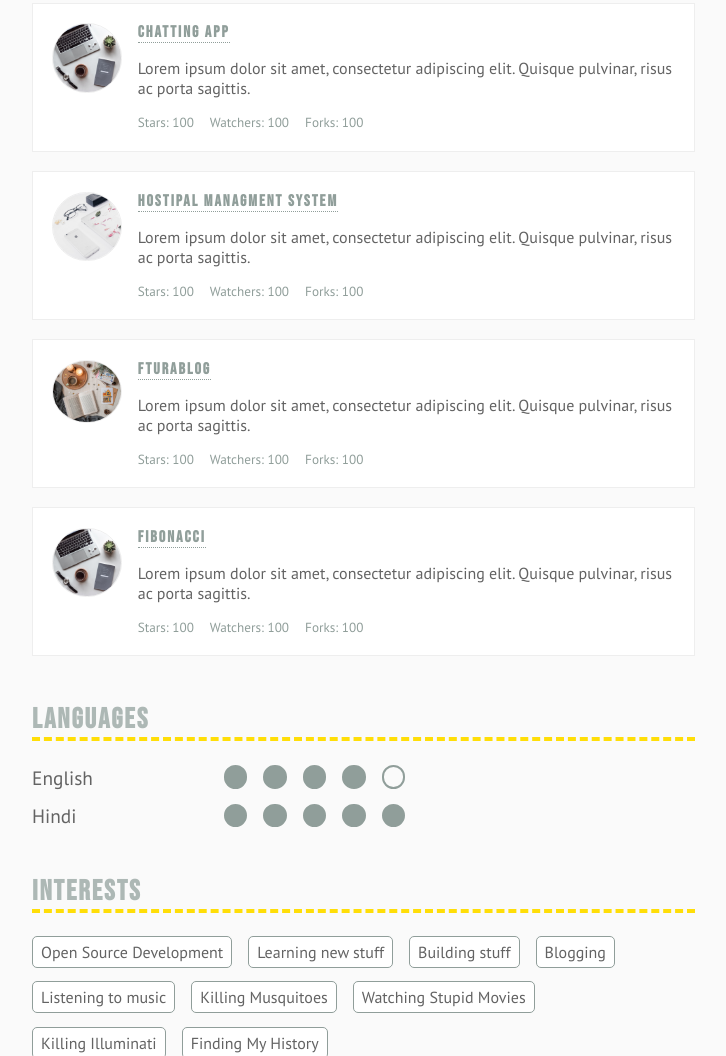
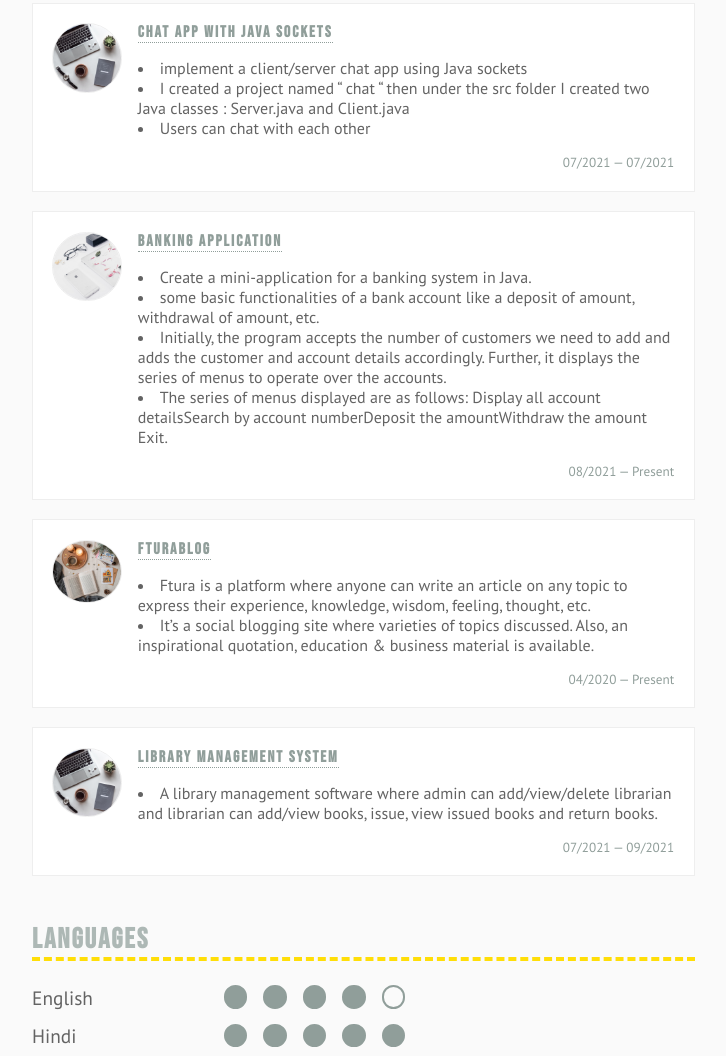
Before and after one commit to pankajkumar903/pankajkumar903.github.io, a plain HTML site: page index.html in a window 1280 px wide. Shown: the part 1204-2260 px from the top of the page, without its empty margins (551-1277 px from the left). Drawn offline with Linux system fonts and the light colour scheme; files whose address does not match are found by name.

Commit message:
Update index.html

```diff
--- a/index.html
+++ b/index.html
@@ -20,22 +20,22 @@
 		<p>Full Stack JAva developer</p>
 
 		<div class="contact-info">
-			<a href="#">
+			<a href="pankajkr903@gmail.com">
 				<i class="icon icon-mail">&#xe800;</i>
 				<span class="text">pankajkr903@gmail.com</span>
 			</a>
 
-			<a href="#">
+			<a href="+91 9521606147">
 				<i class="icon icon-mobile">&#xe802;</i>
 				<span class="text">+91 9521606147</span>
 			</a>
 
-			<a href="#">
+			<a href="https://www.google.com/maps/place/Delhi/@28.6466773,76.813073,10z/data=!3m1!4b1!4m5!3m4!1s0x390cfd5b347eb62d:0x37205b715389640!8m2!3d28.7040592!4d77.1024902">
 				<i class="icon icon-location">&#xe801;</i>
 				<span class="text">Delhi, India</span>
 			</a>
 
-			<a href="#">
+			<a href="https://www.github.com/pankajkumar080">
 				<i class="icon icon-github">&#xf113;</i>
 				<span class="text">github.com/pankajkumar080</span>
 			</a>
@@ -236,12 +236,17 @@
 					<img src="assets/project-1.jpeg" />
 				</div>
 				<div class="card-right">
-					<h4><a href="#">Chatting App</a></h4>
+					<h4><a href="#">Chat app with java sockets</a></h4>
 					<p>
-						Lorem ipsum dolor sit amet, consectetur adipiscing elit. Quisque pulvinar, risus ac porta sagittis.
+						<li> implement a client/server chat app using Java sockets </li>
+						<li> I created a project named “ chat “ then under the src folder I created two Java classes : Server.java and Client.java </li>
+						<li> Users can chat with each other </li>
 					</p>
+					<div class="duration">
+					<span>07/2021</span>&nbsp;&mdash;&nbsp;<span>07/2021</span>
+				</div>
 					<div class="reputation">
-						<div>
+<!-- 						<div>
 							<span>Stars:</span>
 							<span>100</span>
 						</div>
@@ -254,7 +259,7 @@
 						<div>
 							<span>Forks:</span>
 							<span>100</span>
-						</div>
+						</div> -->
 					</div>
 				</div>
 			</div>
@@ -264,12 +269,18 @@
 					<img src="assets/project-2.jpeg" />
 				</div>
 				<div class="card-right">
-					<h4><a href="#">Hostipal Managment System</a></h4>
+					<h4><a href="#">Banking Application</a></h4>
 					<p>
-						Lorem ipsum dolor sit amet, consectetur adipiscing elit. Quisque pulvinar, risus ac porta sagittis.
+						<li> Create a mini-application for a banking system in Java. </li>
+						<li> some basic functionalities of a bank account like a deposit of amount, withdrawal of amount, etc.</li>
+						<li> Initially, the program accepts the number of customers we need to add and adds the customer and account details accordingly. Further, it displays the series of menus to operate over the accounts. </li>
+						<li> The series of menus displayed are as follows: Display all account detailsSearch by account numberDeposit the amountWithdraw the amount Exit.</li>
 					</p>
+					<div class="duration">
+					<span>08/2021</span>&nbsp;&mdash;&nbsp;<span>Present</span>
+				</div>
 					<div class="reputation">
-						<div>
+<!-- 						<div>
 							<span>Stars:</span>
 							<span>100</span>
 						</div>
@@ -282,7 +293,7 @@
 						<div>
 							<span>Forks:</span>
 							<span>100</span>
-						</div>
+						</div> -->
 					</div>
 				</div>
 			</div>
@@ -294,10 +305,15 @@
 				<div class="card-right">
 					<h4><a href="#">FTURABlog</a></h4>
 					<p>
-						Lorem ipsum dolor sit amet, consectetur adipiscing elit. Quisque pulvinar, risus ac porta sagittis.
+						<li> Ftura is a platform where anyone can write an article on any topic to express their experience, knowledge, wisdom, feeling, thought, etc. </li>
+						<li> It’s a social blogging site where varieties of topics discussed. Also, an inspirational quotation, education & business material is available. </li>
+
 					</p>
+					<div class="duration">
+					<span>04/2020</span>&nbsp;&mdash;&nbsp;<span>Present</span>
+				</div>
 					<div class="reputation">
-						<div>
+<!-- 						<div>
 							<span>Stars:</span>
 							<span>100</span>
 						</div>
@@ -310,7 +326,7 @@
 						<div>
 							<span>Forks:</span>
 							<span>100</span>
-						</div>
+						</div> -->
 					</div>
 				</div>
 			</div>
@@ -320,12 +336,15 @@
 					<img src="assets/project-1.jpeg"/>
 				</div>
 				<div class="card-right">
-					<h4><a href="#">fibonacci</a></h4>
+					<h4><a href="#">Library Management System</a></h4>
 					<p>
-						Lorem ipsum dolor sit amet, consectetur adipiscing elit. Quisque pulvinar, risus ac porta sagittis.
+						<li> A library management software where admin can add/view/delete librarian and librarian can add/view books, issue, view issued books and return books. </li>
 					</p>
+					<div class="duration">
+					<span>07/2021</span>&nbsp;&mdash;&nbsp;<span>09/2021</span>
+				</div>
 					<div class="reputation">
-						<div>
+<!-- 						<div>
 							<span>Stars:</span>
 							<span>100</span>
 						</div>
@@ -338,7 +357,7 @@
 						<div>
 							<span>Forks:</span>
 							<span>100</span>
-						</div>
+						</div> -->
 					</div>
 				</div>
 			</div>
```
